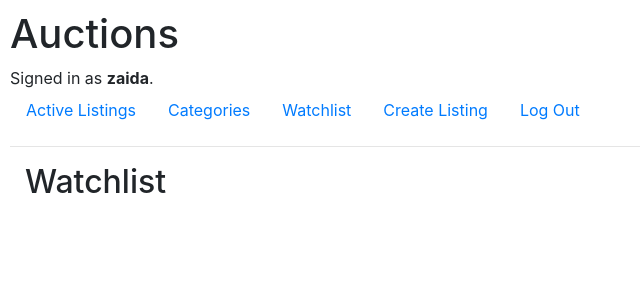
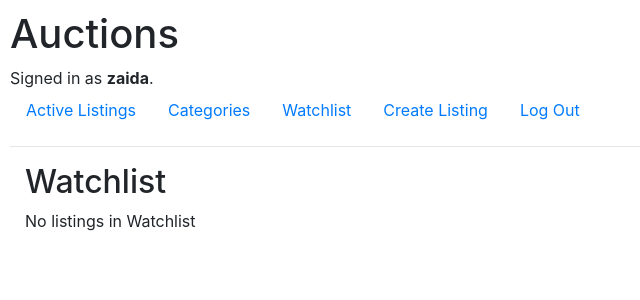
Before and after one commit to ZaidaMM/cs50w-wk4, a Django app: page /watchlist in a window 1280 px wide. Shown: the top 300 px of the page, without its empty margins (0-640 px from the left). Run offline with Django 3.2, Linux system fonts and the light colour scheme; a user stored in the database is signed in; data comes from the database, SQL or seed files in the repository; both versions use the stored data as it was after the commit; data that the repository does not hold is empty; some libraries are stand-ins or nearby versions.

Commit message:
empty watchlist update

```diff
--- a/auctions/templates/auctions/watchlist.html
+++ b/auctions/templates/auctions/watchlist.html
@@ -1,8 +1,12 @@
 {% extends "auctions/layout.html" %} {% block body %}
 <div class="container-fluid">
   <h2>Watchlist</h2>
+  {% if not listings %}
+  <p>No listings in Watchlist</p>
+  {% else %}
   <div class="row mx-2">
     {% for listing in listings %}
+
     <div class="card mx-2" style="width: 25rem; min-height: 30rem">
       <div class="card-body">
         <h3 lass="card-title">{{ listing.title }}</h3>
@@ -23,5 +27,6 @@
     </div>
     {% endfor %}
   </div>
+  {% endif %}
 </div>
 {% endblock %}
```
Also changed, not shown: db.sqlite3.
